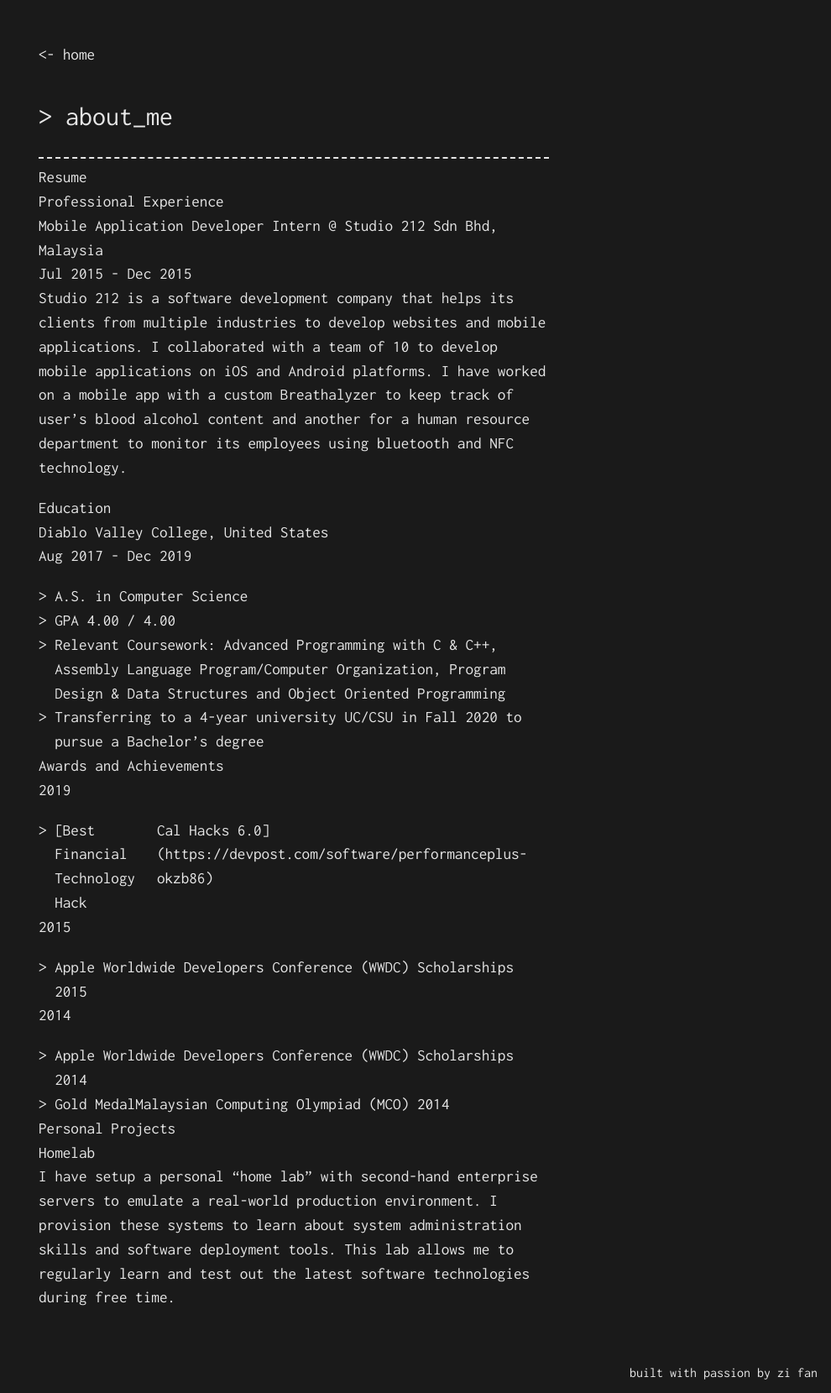
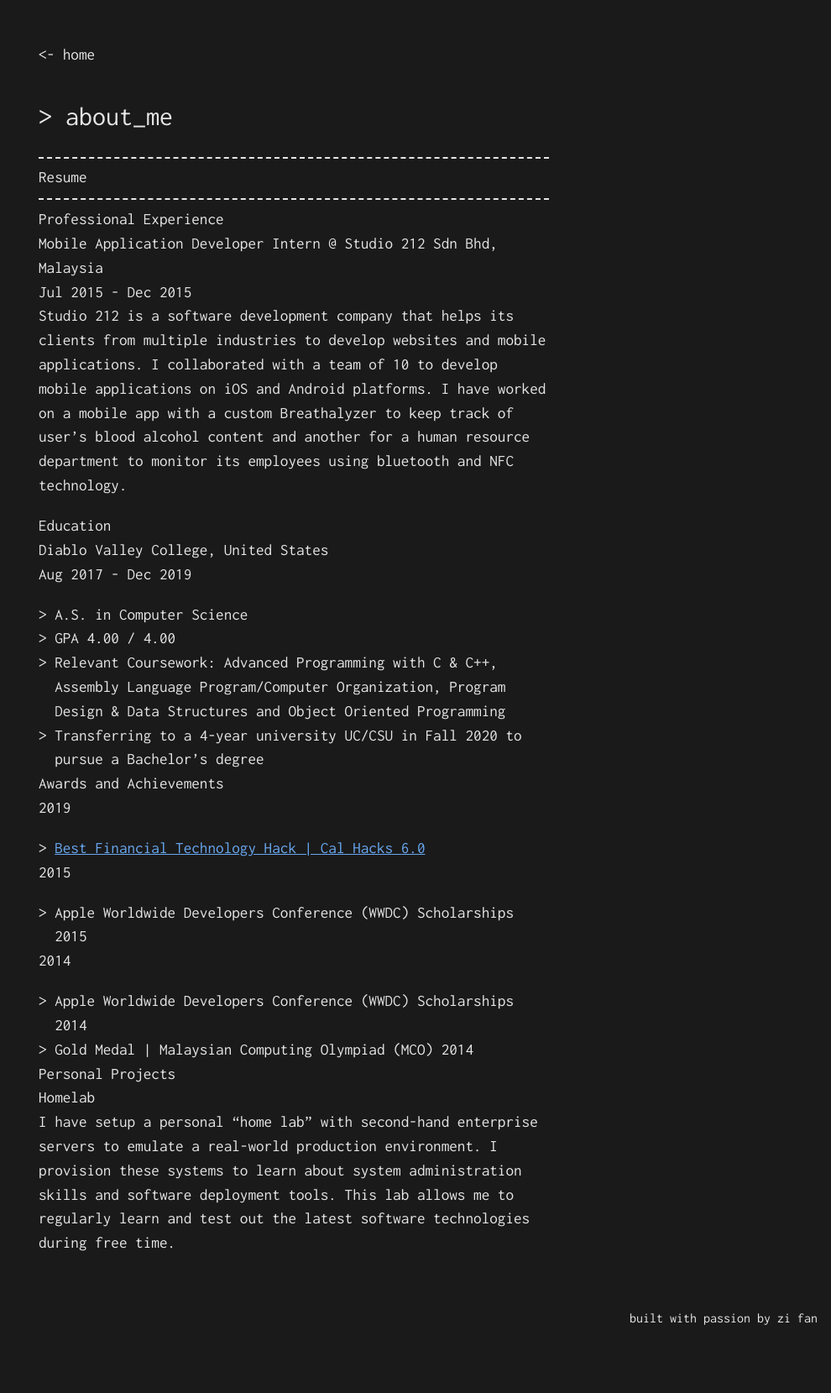
Before and after one commit to abcSup/abcsup.github.io, a Jekyll site: the page built from pages/about.md, in a window 1280 px wide. Shown: the whole page at 84% size, without its empty margins (290-1280 px from the left). Built offline with Jekyll 4.4.1, drawn with Linux system fonts in a browser that asks for light colours; after the commit the page ends 1594 px from its top, so only the background shows below that.

Commit message:
Fix styling

```diff
--- a/pages/about.md
+++ b/pages/about.md
@@ -5,7 +5,7 @@
 ---
 
 ## Resume
-
+---------
 ### Professional Experience
 #### Mobile Application Developer Intern @ Studio 212 Sdn Bhd, Malaysia
 Jul 2015 - Dec 2015
@@ -26,17 +26,19 @@
 * Transferring to a 4-year university UC/CSU in Fall 2020 to pursue a Bachelor’s degree
 
 ### Awards and Achievements
+
 2019
-* [**Best Financial Technology Hack** | Cal Hacks 6.0](https://devpost.com/software/performanceplus-okzb86)
+* [**Best Financial Technology Hack** \| Cal Hacks 6.0](https://devpost.com/software/performanceplus-okzb86)
 
 2015
 * **Apple Worldwide Developers Conference (WWDC) Scholarships 2015**
 
 2014
 * **Apple Worldwide Developers Conference (WWDC) Scholarships 2014**
-* **Gold Medal** | Malaysian Computing Olympiad (MCO) 2014
+* **Gold Medal** \| Malaysian Computing Olympiad (MCO) 2014
 
 ### Personal Projects
+
 #### Homelab
 I have setup a personal “home lab” with second-hand enterprise servers to emulate a
 real-world production environment. I provision these systems to learn about system
```
